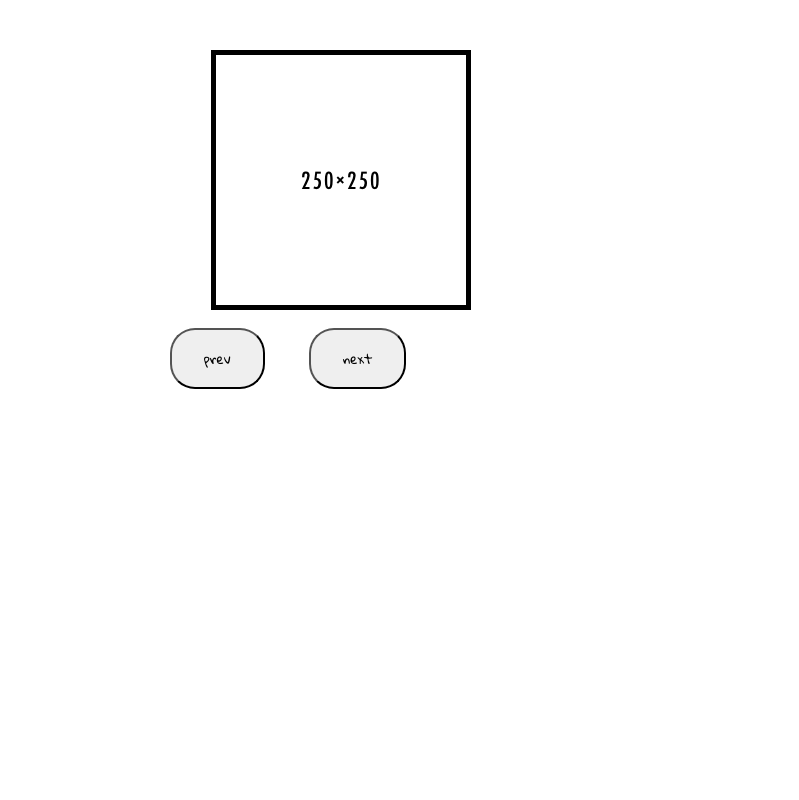
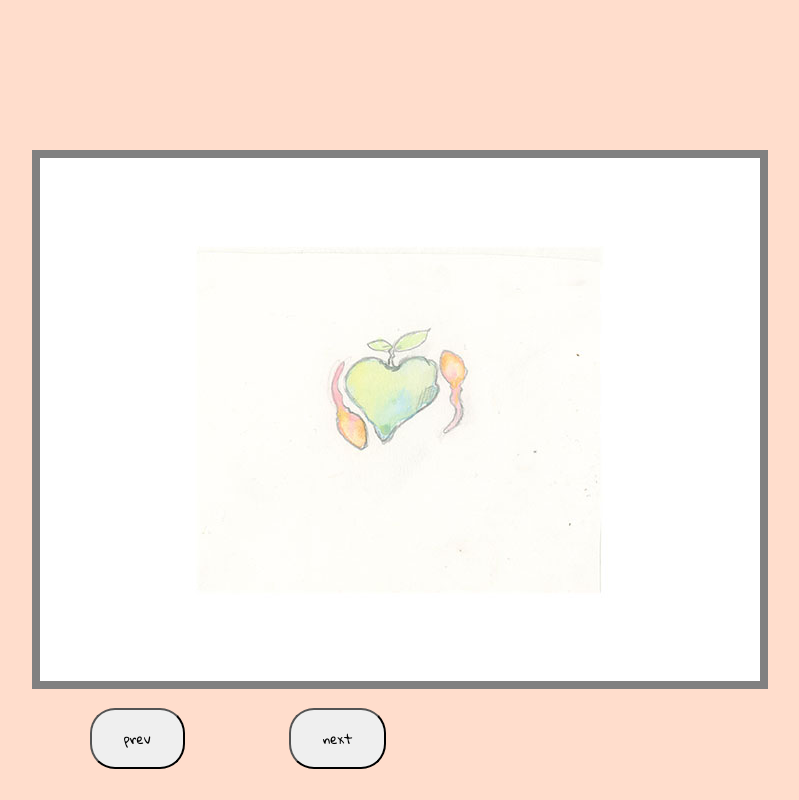
Before and after one commit to divine-devoir/imageslider, a plain HTML site: page index.html in a window 1280 px wide. Shown: the whole page, without its empty margins (352-1151 px from the left). Drawn offline with nearby package versions, Linux system fonts and the light colour scheme.

Commit message:
added images and simple styling

```diff
--- a/index.html
+++ b/index.html
@@ -8,11 +8,11 @@
   </head>
   <body>
     <div class="slideshow">
-      <img src="img/placehold1.png">
-        <img src="img/placehold2.png">
-          <img src="img/placehold3.png">
-            <img src="img/placehold4.png">
-              <img src="img/placehold5.png">
+      <img src="img/origin.jpg">
+        <img src="img/eggseed.jpg">
+          <img src="img/seed.jpg">
+            <img src="img/spreadegg.jpg">
+              <img src="img/spread.jpg">
         </div>
       <div class="slideshow-buttons">
         <button class="js-prev">prev</button>
--- a/stylesheets/main.scss
+++ b/stylesheets/main.scss
@@ -1,23 +1,25 @@
 .slideshow{
-  height:300px;
+ height:600px;
+
 
 
   img{
     display:none;
     position:absolute;
-    top:50px;
-    left:44%;
-    border:5px solid black;
+    top:150px;
+    left:30%;
+    border:8px solid grey;
   }
 }
 .slideshow-buttons{
 
   button{
+    position: relative;
     padding:15px 32px;
     font-family: 'Gloria Hallelujah', cursive;
     border-radius: 25px;
-    margin: 20px;
-
+    margin-right:100px;
+    margin-top: 100px;
 
   }
   button:hover{
@@ -26,4 +28,5 @@
 }
 body{
   text-align: center!important;
+  background-color:  #ffddcc;
 }
```
Also changed, not shown: img/diverse.png (added), img/eggseed.jpg (added), img/eggspread.png (added), img/orgin.png (added), img/origin.jpg (added), img/seed.jpg (added), img/seed.png (added), img/spread.jpg (added), img/spread.png (added), img/spreadegg.jpg (added), stylesheets/main.css, 1 other file.
